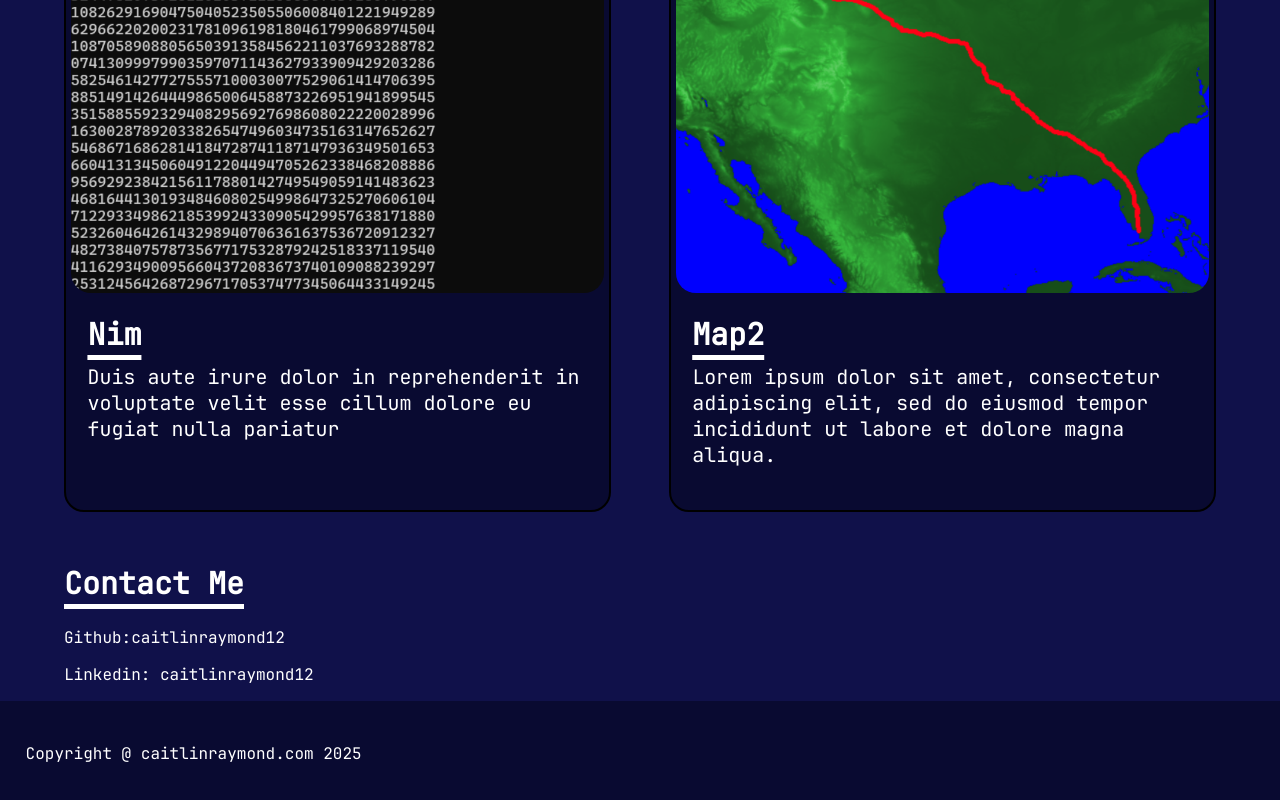
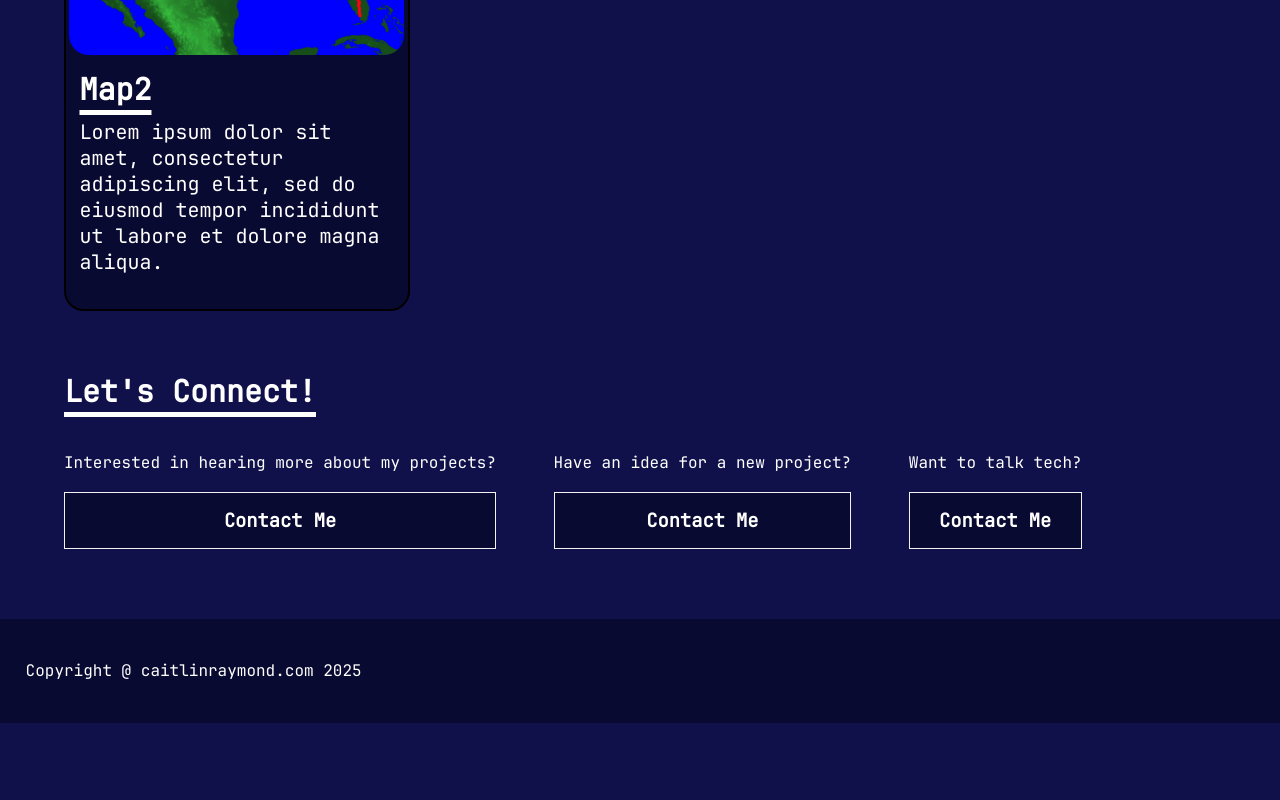
Before and after one commit to caitlinraymond12/personal-webpage, a React (Create React App) app: page / in a window 1280 px wide. Shown: the part 2066-2866 px from the top of the page. After the commit the page ends 2789 px from the top, so only its background shows below. Built offline with nearby package versions, Linux system fonts and the light colour scheme.

Commit message:
starting contact

```diff
--- a/src/Contact.js
+++ b/src/Contact.js
@@ -1,9 +1,21 @@
 const Contact = () => {
     return (
         <div className = "contact">
-            <h1>Contact Me</h1>
-            <p>Github:caitlinraymond12</p>
-            <p>Linkedin: caitlinraymond12</p>
+            <h1>Let's Connect!</h1>
+            <div className = "reasons">
+                <div className = "one">
+                    <p>Interested in hearing more about my projects?</p>
+                    <h3>Contact Me</h3>
+                </div>
+                <div className = "two">
+                    <p>Have an idea for a new project?</p>
+                    <h3>Contact Me</h3>
+                </div>
+                <div className = "three">
+                    <p>Want to talk tech?</p>
+                    <h3>Contact Me</h3>
+                </div>
+            </div>
         </div>
      );
 }
--- a/src/index.css
+++ b/src/index.css
@@ -99,6 +99,8 @@ code {
   flex-direction: column;
   padding: 10px;
   gap: 30px;
+  padding-left: 5%;
+  padding-right: 5%;
 }
 
 .about h1 {
@@ -153,9 +155,11 @@ code {
 
 .portfolioItem {
   display: grid;
-  grid-template-columns: repeat(auto-fit, minmax(400px, 1fr));
+  grid-template-columns: repeat(auto-fit, minmax(300px, 1fr));
   gap: 5%;
 }
+
+
 
 .portfolioItem .portfolio-list {
   max-width: 100%;
@@ -228,6 +232,8 @@ code {
 
 .contact {
   padding-left: 5%;
+  padding-right: 5%;
+  margin-bottom: 4%;
 }
 
 .contact h1 {
@@ -237,6 +243,18 @@ code {
   text-underline-offset: 10px;
 }
 
+.contact .reasons {
+  display: flex;
+  gap:5%;
+}
+
+.contact .reasons h3 {
+ background-color: #090a31;
+ padding: 15px;
+ text-align: center;
+ border: 1px #f2f2f2 solid;
+}
+
 
 /* Footer Styling */
 
```
